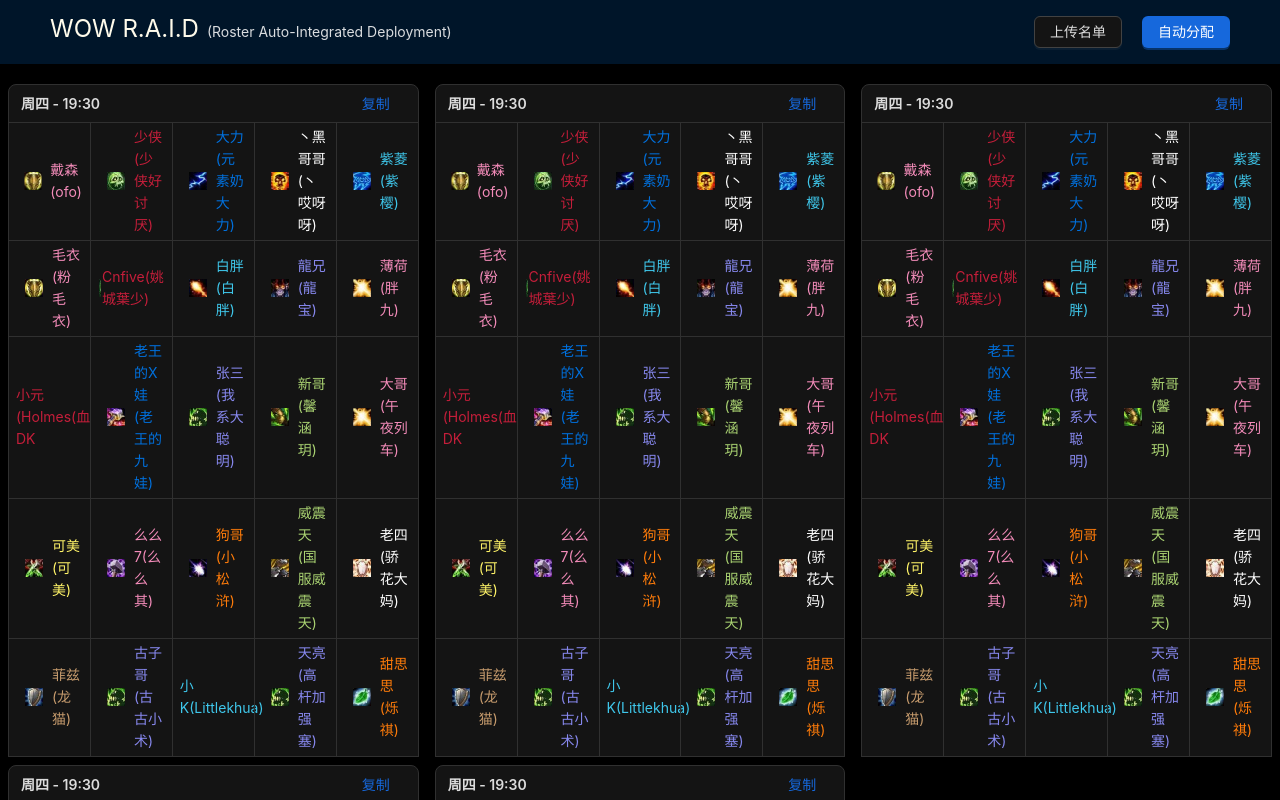
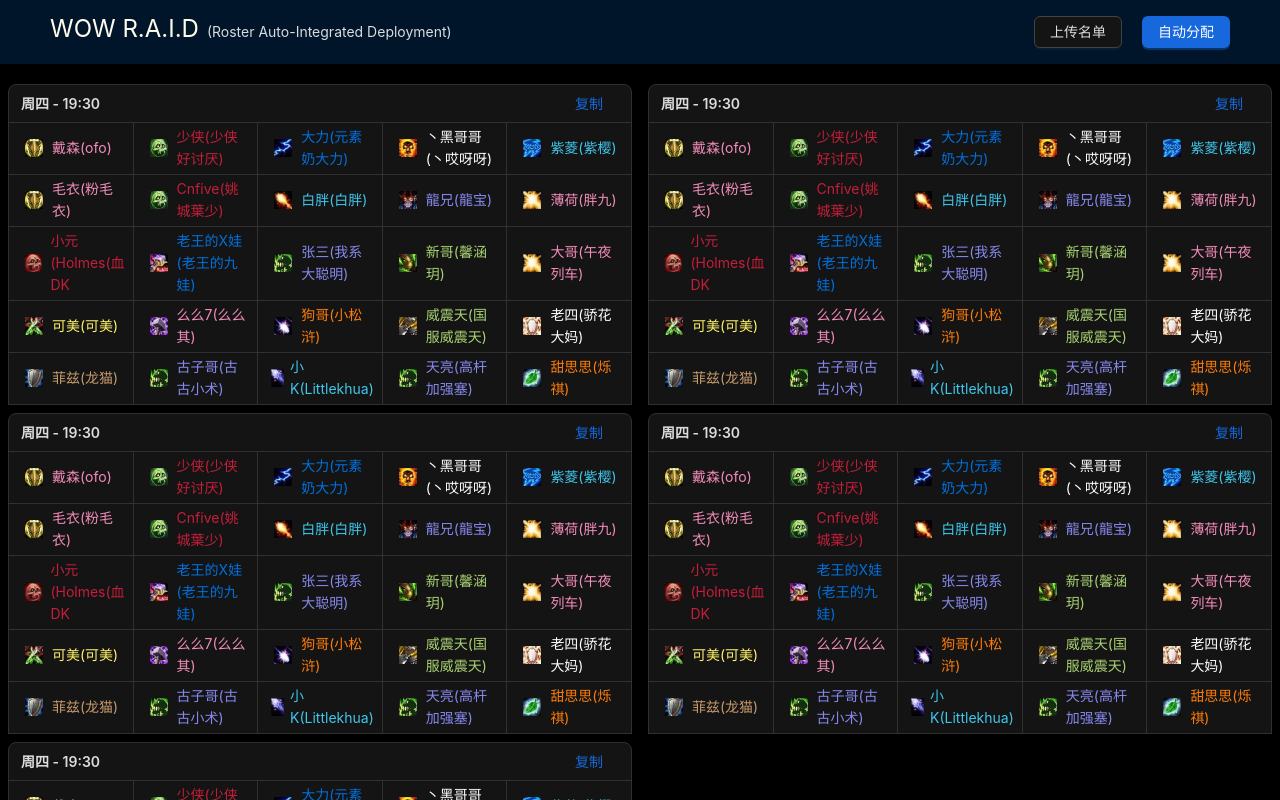
Before and after one commit to Fuego-Zero/wow_r.a.i.d, a Next.js app: page / in a window 1280 px wide. Built offline with nearby package versions, Linux system fonts and the light colour scheme; what @ant-design/nextjs-registry would draw is missing.

Commit message:
优化 RaidContent 组件，移除 Col 组件的 xl 属性以简化布局

```diff
--- a/src/app/components/RaidContent/index.tsx
+++ b/src/app/components/RaidContent/index.tsx
@@ -6,7 +6,7 @@
   return (
     <Row gutter={[16, 8]} className="!mx-0 mt-5">
       {Array.from({ length: 5 }).map((_, index) => (
-        <Col xs={24} lg={12} xl={8} key={index}>
+        <Col xs={24} lg={12} key={index}>
           <RaidCard />
         </Col>
       ))}
```
